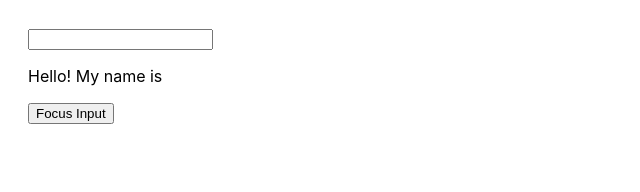
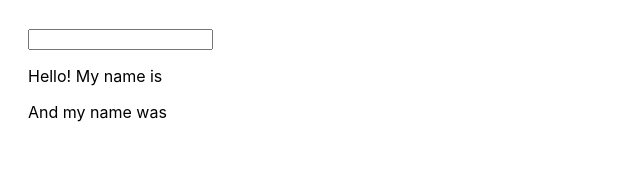
Before and after one commit to felipemotarocha/react-hooks-dicasparadevs, a React (Create React App) app: page / in a window 1280 px wide. Shown: the top 192 px of the page, without its empty margins (0-640 px from the left). Built offline with nearby package versions, Linux system fonts and the light colour scheme.

Commit message:
useRef #03

```diff
--- a/src/App.js
+++ b/src/App.js
@@ -3,21 +3,17 @@ import { useEffect, useState, useRef } from "react";
 const App = () => {
   const [name, setName] = useState("");
 
-  const inputRef = useRef();
+  const previousName = useRef();
 
-  const focusInput = () => {
-    inputRef.current.focus();
-  };
+  useEffect(() => {
+    previousName.current = name;
+  }, [name]);
 
   return (
     <div>
-      <input
-        ref={inputRef}
-        value={name}
-        onChange={(e) => setName(e.target.value)}
-      />
+      <input value={name} onChange={(e) => setName(e.target.value)} />
       <p>Hello! My name is {name}</p>
-      <button onClick={focusInput}>Focus Input</button>
+      <p>And my name was {previousName.current}</p>
     </div>
   );
 };
```
